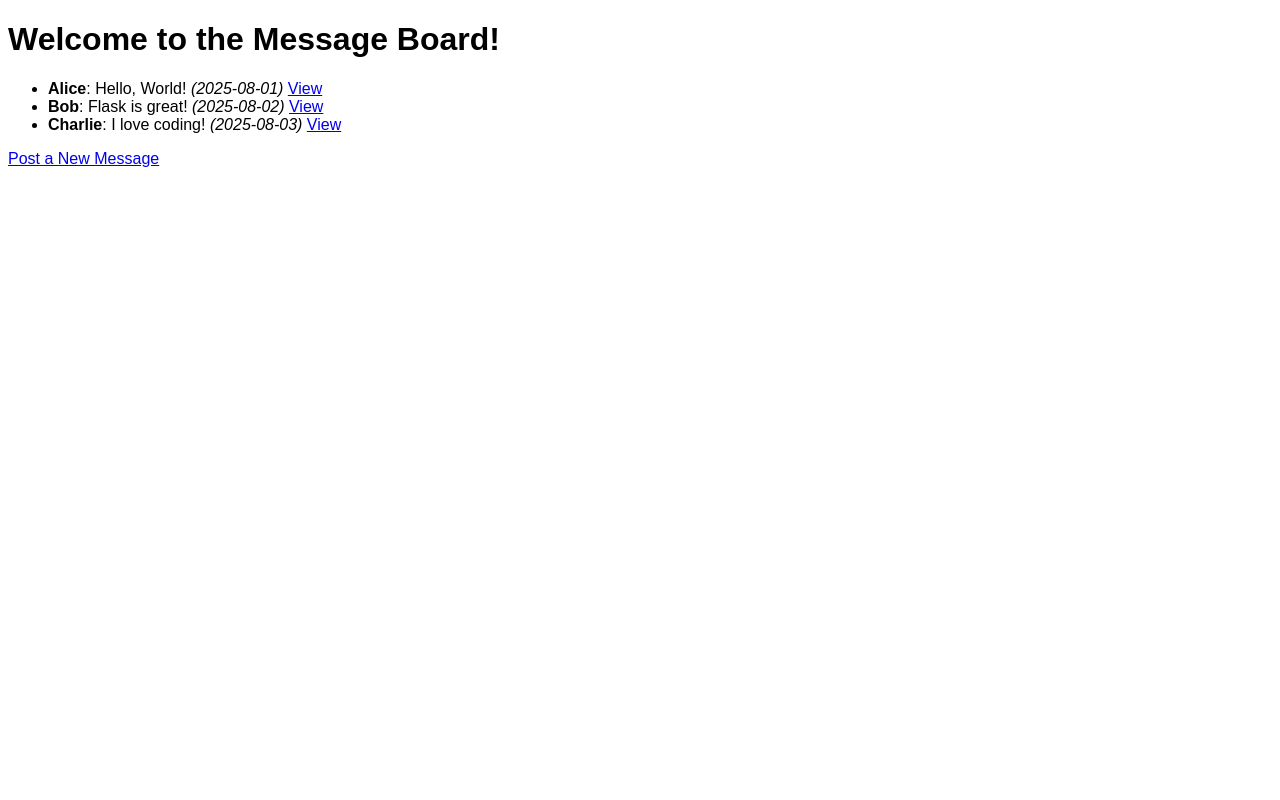
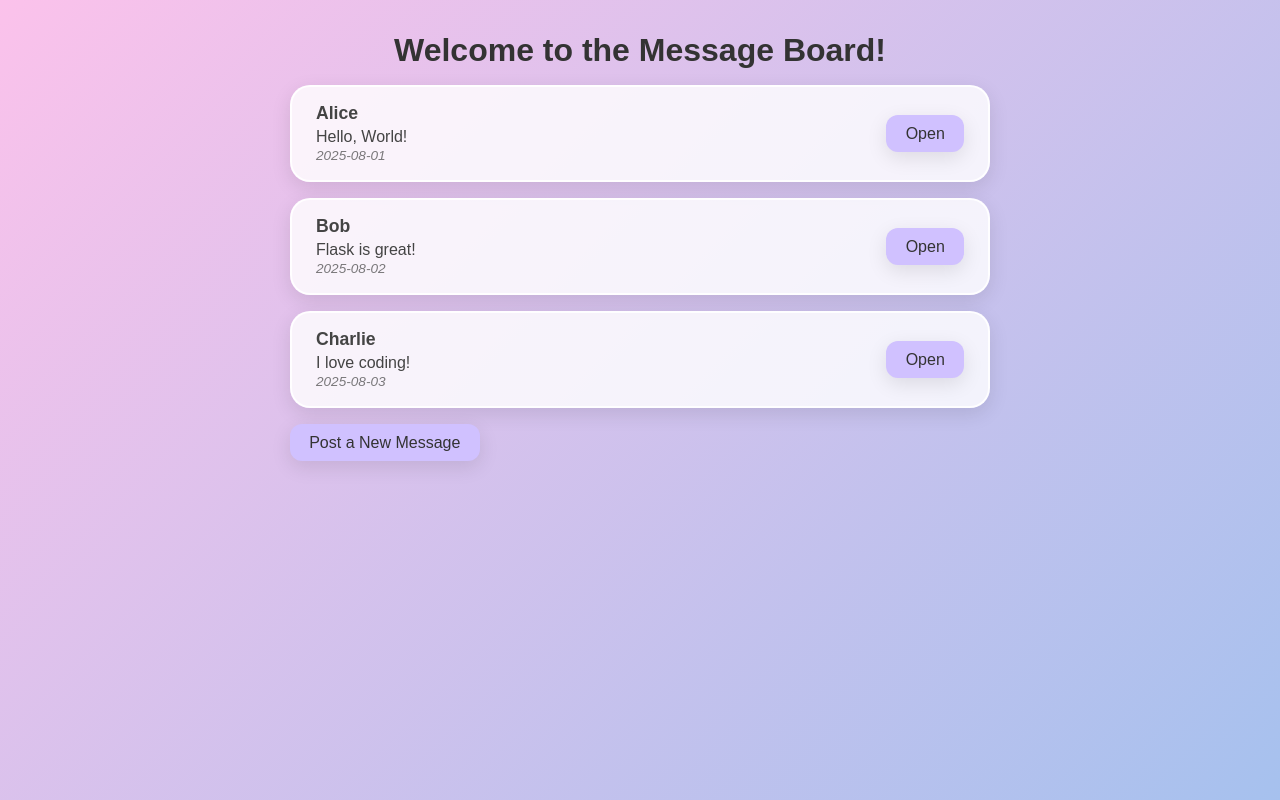
Before and after one commit to dlastic/mini-message-board, a Flask app: page / in a window 1280 px wide. Run offline with Flask 3, Linux system fonts and the light colour scheme.

Commit message:
Add styling

```diff
--- a/static/styles.css
+++ b/static/styles.css
@@ -1,3 +1,129 @@
+:root {
+  --bg-gradient: linear-gradient(135deg, #fbc2eb, #a6c1ee);
+  --card-bg: rgba(255, 255, 255, 0.8);
+  --card-border: rgba(255, 255, 255, 0.9);
+  --accent-pink: #ffb6b9;
+  --accent-mint: #a8e6cf;
+  --accent-peach: #ffd3b6;
+  --accent-lavender: #d0c1ff;
+  --text-color: #444;
+  --heading-color: #333;
+  --placeholder-color: #777;
+  --shadow: 0 6px 20px rgba(0, 0, 0, 0.1);
+}
+
+* {
+  margin: 0;
+  padding: 0;
+  box-sizing: border-box;
+}
+
 body {
-  font-family: Arial, sans-serif;
+  font-family: Arial, Helvetica, sans-serif;
+  background: var(--bg-gradient);
+  min-height: 100vh;
+  display: flex;
+  justify-content: center;
+  align-items: flex-start;
+  padding: 2rem;
 }
+
+h1,
+h2 {
+  text-align: center;
+  color: var(--heading-color);
+  margin-bottom: 1rem;
+  font-weight: 600;
+}
+
+.container {
+  width: 100%;
+  max-width: 700px;
+}
+
+.card {
+  background: var(--card-bg);
+  border-radius: 20px;
+  padding: 1rem 1.5rem;
+  margin-bottom: 1rem;
+  border: 2px solid var(--card-border);
+  color: var(--text-color);
+  box-shadow: var(--shadow);
+  transition: transform 0.2s ease;
+}
+
+.card-flex {
+  display: flex;
+  justify-content: space-between;
+  align-items: center;
+}
+.card-main {
+  flex: 1;
+}
+.card-action {
+  margin-left: 1rem;
+  display: flex;
+  align-items: center;
+}
+
+.card:hover {
+  transform: translateY(-3px);
+}
+
+.card strong {
+  display: block;
+  font-size: 1.1rem;
+  margin-bottom: 0.25rem;
+}
+
+.card em {
+  font-size: 0.85rem;
+  opacity: 0.7;
+}
+
+a,
+button {
+  display: inline-block;
+  background: var(--accent-lavender);
+  border: none;
+  border-radius: 12px;
+  padding: 0.6rem 1.2rem;
+  color: var(--heading-color);
+  font-weight: 500;
+  font-size: 1rem;
+  text-decoration: none;
+  transition: 0.2s ease;
+  box-shadow: var(--shadow);
+}
+
+a:hover,
+button:hover {
+  background: var(--accent-mint);
+  cursor: pointer;
+  transform: translateY(-2px);
+}
+
+form {
+  display: flex;
+  flex-direction: column;
+  gap: 1rem;
+}
+
+input,
+textarea {
+  padding: 0.8rem;
+  border-radius: 12px;
+  border: 2px solid var(--accent-peach);
+  background: #fff;
+  color: var(--text-color);
+  font-size: 1rem;
+  font-family: inherit;
+  resize: none;
+  box-shadow: var(--shadow);
+}
+
+input::placeholder,
+textarea::placeholder {
+  color: var(--placeholder-color);
+  font-style: italic;
+}
--- a/templates/form.html
+++ b/templates/form.html
@@ -1,9 +1,12 @@
 {% extends "layout.html" %}
+
 {% block content %}
+  <div class="container">
     <h2>New Message</h2>
     <form action="{{ url_for('new_message') }}" method="post">
       <input type="text" name="user" placeholder="Your Name" required />
       <textarea name="text" placeholder="Your Message" required></textarea>
       <button type="submit">Post Message</button>
     </form>
+  </div>
 {% endblock %}
--- a/templates/index.html
+++ b/templates/index.html
@@ -1,14 +1,20 @@
 {% extends "layout.html" %}
+
 {% block content %}
-  <h1>Welcome to the Message Board!</h1>
-  <ul>
+  <div class="container">
+    <h1>Welcome to the Message Board!</h1>
     {% for message in messages %}
-      <li>
-        <strong>{{ message.user }}</strong>: {{ message.text }}
-        <em>({{ message.added }})</em>
-        <a href="{{ url_for('message_detail', message_id=loop.index0) }}">View</a>
-      </li>
+      <div class="card card-flex">
+        <div class="card-main">
+          <strong>{{ message.user }}</strong>
+          <p>{{ message.text }}</p>
+          <em>{{ message.added }}</em>
+        </div>
+        <div class="card-action">
+          <a href="{{ url_for('message_detail', message_id=loop.index0) }}">Open</a>
+        </div>
+      </div>
     {% endfor %}
-  </ul>
-  <a href="{{ url_for('new_message') }}">Post a New Message</a>
-{% endblock content %}
+    <a href="{{ url_for('new_message') }}">Post a New Message</a>
+  </div>
+{% endblock %}
```
Also changed, not shown: templates/message.html (+10 -11 lines). Lines whose indentation alone changed are shown as unchanged.
